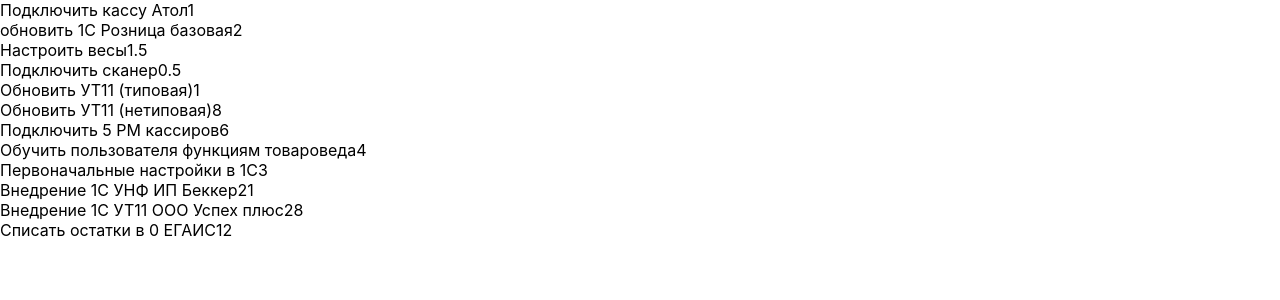
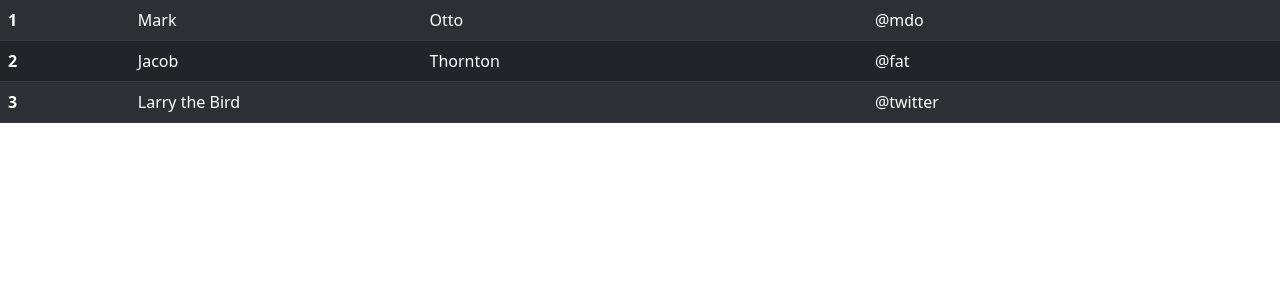
Before and after one commit to ElenaFrank/my_graduate_project, a React (Create React App) app: page / in a window 1280 px wide. Shown: the top 300 px of the page. Built offline with nearby package versions, Linux system fonts and the light colour scheme.

Commit message:
add bootstrap

```diff
--- a/src/App.js
+++ b/src/App.js
@@ -1,8 +1,10 @@
 import Projects from "./components/projects"
+import Test from "./components/test";
 
 function App() {
   return (
-    <Projects/>
+    <Projects/>,
+    <Test />
   )
 }
 
--- /dev/null
+++ b/src/components/test.jsx
@@ -0,0 +1,33 @@
+import React from "react"
+import "bootstrap/dist/css/bootstrap.css"
+
+const Test = () => {
+    return (
+<table className="table table-dark table-striped">
+
+  <tbody>
+    <tr>
+      <th scope="row">1</th>
+      <td>Mark</td>
+      <td>Otto</td>
+      <td>@mdo</td>
+    </tr>
+    <tr>
+      <th scope="row">2</th>
+      <td>Jacob</td>
+      <td>Thornton</td>
+      <td>@fat</td>
+    </tr>
+    <tr>
+      <th scope="row">3</th>
+      <td colspan="2">Larry the Bird</td>
+      <td>@twitter</td>
+    </tr>
+  </tbody>
+</table>
+
+
+    )
+}
+
+export default Test
```
